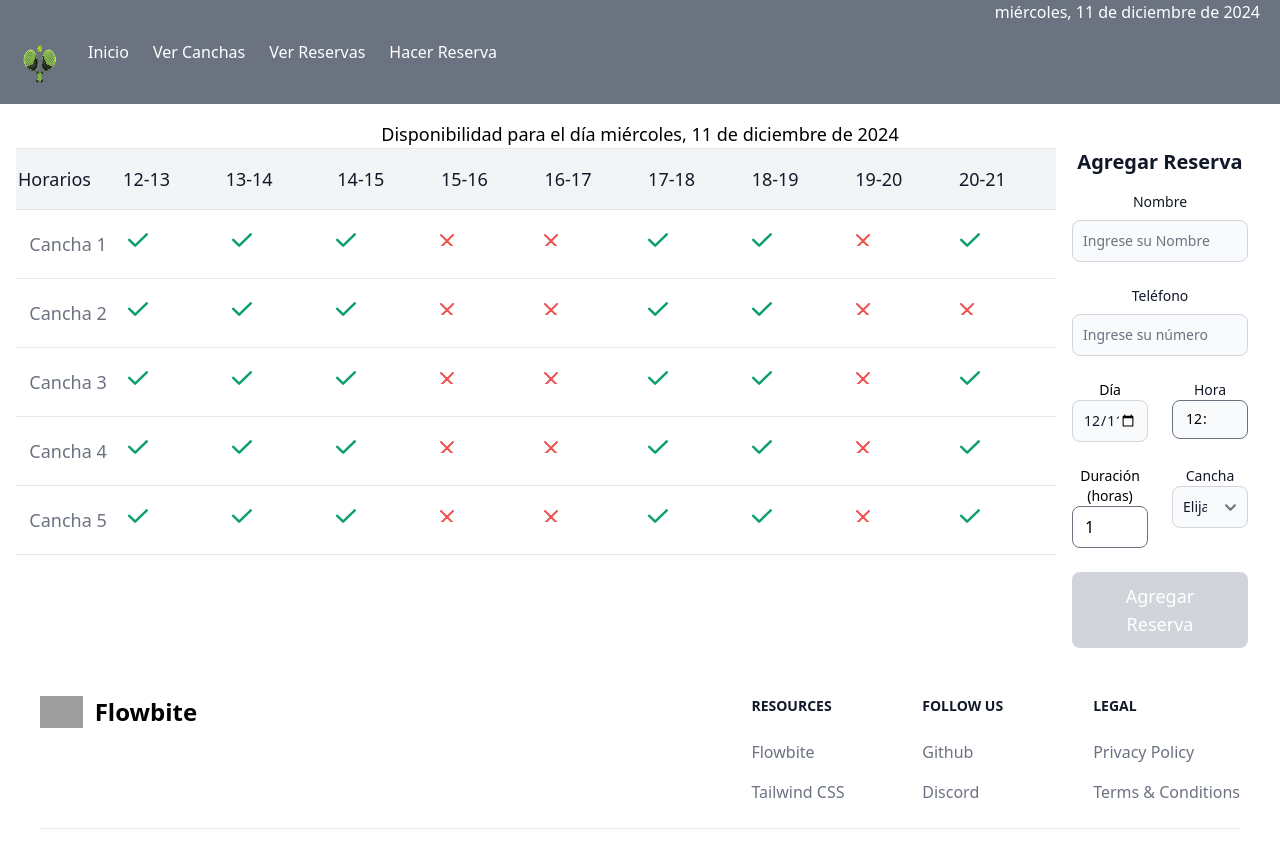
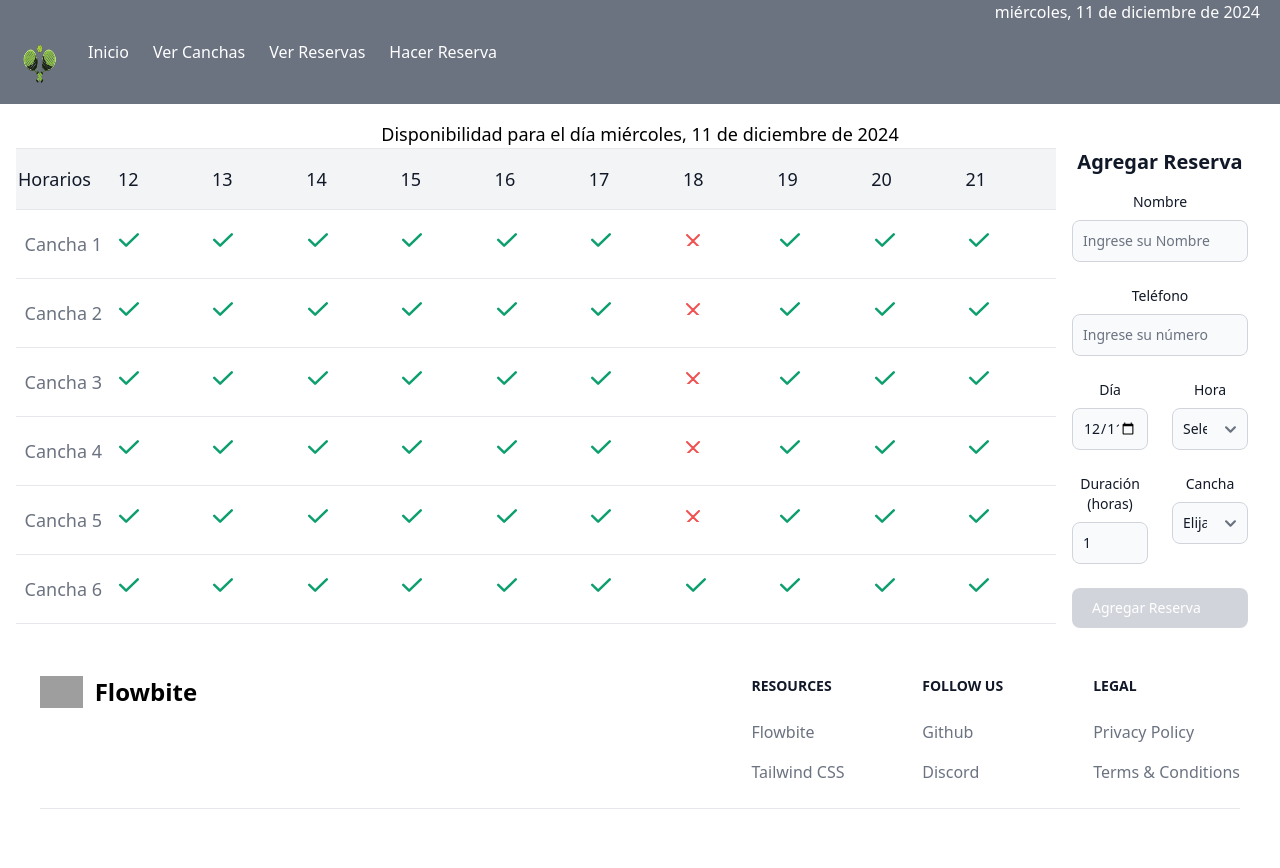
Before and after one commit to Alexx73/lab4_tp_front, a React (Vite) app: page /hacer-reserva in a window 1280 px wide. Shown: the top 868 px of the page. Built offline with nearby package versions, Linux system fonts and the light colour scheme; grey boxes are pictures that could not be loaded.

Commit message:
fix paso de props hora seleccionada a FormReservas

```diff
--- a/src/components/FormCanchas.jsx
+++ b/src/components/FormCanchas.jsx
@@ -5,6 +5,8 @@ function FormReservas({ setCanchas }) { // Asegúrate de recibir setCanchas como
     // Estado para almacenar los valores del formulario
     const [cancha, setCancha] = useState({ nombre: '', techada: false });
     const [isButtonDisabled, setIsButtonDisabled] = useState(true); // Estado para habilitar/deshabilitar el botón
+
+
 
     // Función para verificar si todos los campos están completos
     useEffect(() => {
--- a/src/components/FormReservas2.jsx
+++ b/src/components/FormReservas2.jsx
@@ -1,39 +1,56 @@
-import React, { useState , useEffect} from 'react';
-import Canchas from '../pages/Canchas';
+import React, { useState, useEffect } from 'react';
 
-function FormReservas2() {
+function FormReservas(props) {
+    const listaCanchas = props.listaCanchas;
+    console.log("Fecha para FormReservas: " + props.fechaRes)
+
     // Estado para almacenar los valores del formulario
     const [nombre, setNombre] = useState('');
     const [telefono, setTelefono] = useState('');
-    const [peso, setPeso] = useState(''); // Asegúrate de definir el estado para peso
     const [cancha, setCancha] = useState('');
-    const [dia, setDia] = useState(new Date().toISOString().split('T')[0]); // Día actual en formato YYYY-MM-DD
-    const [hora, setHora] = useState(new Date().toTimeString().slice(0, 5)); // Hora actual en formato HH:mm
-    const [duracion, setDuracion] = useState(1); // Duración inicial
+    const [dia, setDia] = useState(''); // Estado para la fecha seleccionada
+    const [hora, setHora] = useState('');
+    const [duracion, setDuracion] = useState(1);
+    const [isButtonDisabled, setIsButtonDisabled] = useState(true);
 
-    const [isButtonDisabled, setIsButtonDisabled] = useState(true); // Estado para habilitar/deshabilitar el botón
+    // Generar horas disponibles
+    const horasDisponibles = [];
+    for (let h = 12; h <= 21; h++) {
+        const horaString = `${h < 10 ? '0' + h : h}:00`;
+        horasDisponibles.push(horaString);
+    }
 
-    // Función para verificar si todos los campos están completos
+    // useEffect para inicializar el valor de 'dia' basado en props.fechaSeleccionada
+    useEffect(() => {
+        const hoy = new Date().toISOString().split('T')[0]; // Fecha actual en formato YYYY-MM-DD
+        if (props.fechaRes) {
+            const fechaSeleccionada = props.fechaRes
+            if (/^\d{4}-\d{2}-\d{2}$/.test(fechaSeleccionada)) {
+                setDia(fechaSeleccionada); // Fecha válida desde props
+                console.log("Fecha válida recibida:", fechaSeleccionada);
+            } else {
+                console.warn("Fecha inválida recibida:", fechaSeleccionada);
+                setDia(hoy); // Fallback a la fecha actual
+            }
+        } else {
+            setDia(hoy); // Si no hay fecha, usar fecha actual
+            console.log("No se recibió fecha en props, usando la fecha actual:", hoy);
+        }
+    }, [props.fechaSeleccionada]);
+
+    // useEffect para habilitar/deshabilitar el botón
     useEffect(() => {
         if (nombre && telefono && cancha && dia && hora && duracion) {
-            setIsButtonDisabled(false); // Habilitar el botón si todos los campos están completos
+            setIsButtonDisabled(false);
         } else {
-            setIsButtonDisabled(true); // Deshabilitar el botón si falta algún campo
+            setIsButtonDisabled(true);
         }
     }, [nombre, telefono, cancha, dia, hora, duracion]);
 
+    // Función para agregar la reserva
     function AgregarReserva(event) {
-        const formattedDate = formatDate(dia); // Formatear la fecha antes de mostrarla
-        event.preventDefault(); // Previene el envío del formulario
-        alert(`Nombre: ${nombre}\nTeléfono: ${telefono}  \nDia: ${formattedDate}  \nHora de Inicio: ${hora}   \nDuracion: ${duracion} \n${cancha}  `);
-    }
-
-    function formatDate(dateString) {
-        const date = new Date(dateString); // Convertir a objeto Date
-        const day = String(date.getDate()).padStart(2, '0'); // Obtener el día y agregar un cero delante si es necesario
-        const month = String(date.getMonth() + 1).padStart(2, '0'); // Obtener el mes (0-11) y agregar uno
-        const year = date.getFullYear(); // Obtener el año
-        return `${day}-${month}-${year}`; // Formato "día-mes-año"
+        event.preventDefault();
+        alert(`Nombre: ${nombre}\nTeléfono: ${telefono}\nDía: ${dia}\nHora de Inicio: ${hora}\nHora fin: ${hora + duracion}   \nDuración: ${duracion}\nCancha: ${cancha}`);
     }
 
     return (
@@ -49,13 +66,12 @@ function FormReservas2() {
                                 name="name"
                                 id="name"
                                 value={nombre}
-                                onChange={(e) => setNombre(e.target.value)} // Actualiza el estado
+                                onChange={(e) => setNombre(e.target.value)}
                                 className="bg-gray-50 border border-gray-300 text-gray-900 text-sm rounded-lg focus:ring-primary-600 focus:border-primary-600 block w-full p-2.5 dark:bg-gray-700 dark:border-gray-600 dark:placeholder-gray-400 dark:text-white dark:focus:ring-primary-500 dark:focus:border-primary-500"
                                 placeholder="Ingrese su Nombre"
                                 required
                             />
                         </div>
-
                         <div className="sm:col-span-2">
                             <label htmlFor="telefono" className="block mb-2 text-sm font-medium text-gray-900 dark:text-white">Teléfono</label>
                             <input
@@ -63,7 +79,7 @@ function FormReservas2() {
                                 name="telefono"
                                 id="telefono"
                                 value={telefono}
-                                onChange={(e) => setTelefono(e.target.value)} // Actualiza el estado
+                                onChange={(e) => setTelefono(e.target.value)}
                                 minLength="10"
                                 maxLength="10"
                                 pattern="\d{10}"
@@ -72,72 +88,60 @@ function FormReservas2() {
                                 required
                             />
                         </div>
-
-                          {/* Campo para el Día */}
                         <div>
-                            <label htmlFor="dia" className="block mb--2 text-sm font-medium text-gra--y--900 da--rk:text-white">Día</label>
+                            <label htmlFor="dia" className="block mb-2 text-sm font-medium text-gray-900 dark:text-white">Día</label>
                             <input
                                 type="date"
                                 id="dia"
-                                value={dia}
-                                onChange={(e) => setDia(e.target.value)} // Actualiza el estado
+                                value={dia} // Estado sincronizado con el input
+                                onChange={(e) => setDia(e.target.value)} // Actualizar el estado cuando el usuario cambie la fecha
                                 className="bg-gray-50 border border-gray-300 text-gray-900 text-sm rounded-lg focus:ring-primary-600 focus:border-primary-600 block w-full p-2.5 dark:bg-gray-700 dark:border-gray-600 dark:placeholder-gray-400 dark:text-white dark:focus:ring-primary-500 dark:focus:border-primary-500"
                             />
                         </div>
-
-                         {/* Campo para la Hora */}
                         <div>
-                            <label htmlFor="hora" className="block mb--2 text-sm font-medium text-gray-900 dark:text-white">Hora</label>
-                            <input
-                                type="time"
+                            <label htmlFor="hora" className="block mb-2 text-sm font-medium text-gray-900 dark:text-white">Hora</label>
+                            <select
                                 id="hora"
                                 value={hora}
-                                onChange={(e) => setHora(e.target.value)} // Actualiza el estado
-                                className="bg-gray-50 border border-gray--300 text-gray--900 text-sm rounded-lg focus:ring-primary--600 focus:border-primary--600 block w-full p--2.5 dark:bg-gra--y--700 dark:border-gra--y--600 da--rk:text-white da--rk:focus:ring-pri--mary--500 da--rk:focus:border-pri--mary--500"
-                            />
+                                onChange={(e) => setHora(e.target.value)}
+                                className="bg-gray-50 border border-gray-300 text-gray-900 text-sm rounded-lg focus:ring-primary-600 focus:border-primary-600 block w-full p-2.5 dark:bg-gray-700 dark:border-gray-600 dark:placeholder-gray-400 dark:text-white dark:focus:ring-primary-500 dark:focus:border-primary-500"
+                            >
+                                <option value="">Selecciona una hora</option>
+                                {horasDisponibles.map((horaOption, index) => (
+                                    <option key={index} value={horaOption}>{horaOption}</option>
+                                ))}
+                            </select>
                         </div>
-
-                         {/* Campo para la Duración */}
                         <div>
-                            <label htmlFor="duracion" className="block mb--2 text-sm font-medium text-gra--y--900 da--rk:text-white">Duración (horas)</label>
+                            <label htmlFor="duracion" className="block mb-2 text-sm font-medium text-gray-900 dark:text-white">Duración (horas)</label>
                             <input
                                 type="number"
                                 id="duracion"
                                 min={1}
                                 max={8}
                                 value={duracion}
-                                onChange={(e) => setDuracion(e.target.value)} // Actualiza el estado
-                                className= "bg-gra--y--50 border border-gra--y--300 te--xt-gra--y--900 te--xt-sm rounded-lg fo-cus:ring-pri-mary--600 fo-cus:border-pri-mary--600 block w-full p---2.5 da---rk:bg-gra---y---700 da---rk:border-gra---y---600 da---rk:placeholder-gra---y---400 da---rk:text-white da---rk:foc-us:ring-pri-mary---500 da---rk:foc-us.border-pri-mary---500"
+                                onChange={(e) => setDuracion(e.target.value)}
+                                className="bg-gray-50 border border-gray-300 text-gray-900 text-sm rounded-lg focus:ring-primary-600 focus:border-primary-600 block w-full p-2.5 dark:bg-gray-700 dark:border-gray-600 dark:placeholder-gray-400 dark:text-white dark:focus:ring-primary-500 dark:focus:border-primary-500"
                             />
                         </div>
-
                         <div>
-                            <label htmlFor="category" className="block mb--2 text-sm font-medium text-gray-900 dark:text-white">Cancha</label>
+                            <label htmlFor="category" className="block mb-2 text-sm font-medium text-gray-900 dark:text-white">Cancha</label>
                             <select
                                 id="category"
                                 value={cancha}
-                                onChange={(e) => setCancha(e.target.value)} // Actualiza el estado
+                                onChange={(e) => setCancha(e.target.value)}
                                 className="bg-gray-50 border border-gray-300 text-gray-900 text-sm rounded-lg focus:ring-primary-500 focus:border-primary-500 block w-full p-2.5 dark:bg-gray-700 dark:border-gray-600 dark:placeholder-gray-400 dark:text-white dark:focus:ring-primary-500 dark:focus:border-primary-500"
                             >
                                 <option value="">Elija cancha</option>
-                                <option value="Cancha 1">Cancha 1</option>
-                                <option value="Cancha 2">Cancha 2</option>
-                                <option value="Cancha 3">Cancha 3</option>
-                                <option value="Cancha 4">Cancha 4</option>
+                                {listaCanchas.map((cancha) => <option key={cancha} value={cancha}>{cancha}</option>)}
                             </select>
                         </div>
-
-
                     </div>
-
-                    <div className="lg:col-span-2  ">
+                    <div className="lg:col-span-2">
                         <button
-                            disabled={isButtonDisabled} // Deshabilitar el botón si isButtonDisabled es true
-                            type="submit" // Cambié a "submit"
-                            // className="inline-flex items-center px-5 py-2.5 mt-4 sm:mt-6 text-sm font-medium text-center text-white bg-blue-700 rounded-lg focus:ring-4 focus:ring-primary-200 dark:focus:ring-primary=900 hover:bg-primary=800"
-                            // className={`inline-flex items-center px----5 py----2.5 mt----4 sm:mt----6 te----xt-sm fo-n-t-medium te----xt-center te----xt-white ${isButtonDisabled ? 'bg-gray-300 cursor-not-allowed' : 'bg-blue-700 hover:bg-blue-800'} rounded-lg fo-cus:ring----4 fo-cus:ring-pri-mary----200 da-rk:foc-us:ring-pri-mary----900`}
-
-                            className={`inline-flex items-center w-full px-5 py-2.5 mt-4 sm:mt-6 tet-sm font-medium text-center text-white ${isButtonDisabled ? 'bg-gray-300 cursor-not-allowed' : 'bg-blue-700 hover:bg-blue-800'} rounded-lg focus:ring-4 focus:ring-pri-mary-200 da-rk:focus:ring-pri-mary-900`}
+                            disabled={isButtonDisabled}
+                            type="submit"
+                            className={`inline-flex items-center w-full px-5 py-2.5 mt-4 sm:mt-6 text-sm font-medium text-center text-white ${isButtonDisabled ? 'bg-gray-300 cursor-not-allowed' : 'bg-blue-700 hover:bg-blue-800'} rounded-lg focus:ring-4 focus:ring-primary-200 dark:focus:ring-primary-900`}
                         >
                             Agregar Reserva
                         </button>
@@ -148,4 +152,4 @@ function FormReservas2() {
     );
 }
 
-export default FormReservas2;
+export default FormReservas;
--- a/src/components/Libre.jsx
+++ b/src/components/Libre.jsx
@@ -1,8 +1,8 @@
 import React from 'react'
 
-function Libre() {
+function Libre(props) {
   return (
-    <div class="cursor-pointer" onClick={() => alert("hey")} >
+    <div class="cursor-pointer" onClick={() => alert(props.cancha + "\n" + props.horas + " a " +  (props.horas+ 1) +  " horas")} >
        <svg class="w-5 h-5 text-green-500 text-lg " aria-hidden="true" xmlns="http://www.w3.org/2000/svg" fill="none" viewBox="0 0 16 12">
             <path stroke="currentColor" stroke-linecap="round" stroke-linejoin="round" stroke-width="2" d="M1 5.917 5.724 10.5 15 1.5"/>
         </svg>
--- a/src/pages/Canchas.jsx
+++ b/src/pages/Canchas.jsx
@@ -1,120 +1,64 @@
 import React from 'react'
-
 import Libre from '../components/Libre'
 import Ocupado from '../components/Ocupado'
 
-function Canchas() {
-  return (
+function Canchas(props) {
+    const listaCanchas = ["Cancha 1", "Cancha 2", "Cancha 3", "Cancha 4", "Cancha 5"];
 
+    const listaCanchas2 = props.listaCanchas
 
-        <div id="detailed-pricing" className="w-full overflow-x-auto ">
+    const cantHoras = 10
+
+    // Crear el objeto de horarios dinámicamente basado en listaCanchas
+    const horarios = listaCanchas2.reduce((acc, cancha) => {
+        acc[cancha] = new Array(cantHoras).fill(false); // Inicializa todas las horas como libres
+
+        return acc;
+    }, {});
+
+    const horaOcupada = 18; // La hora que está ocupada (16:00)
+
+    // Marcamos la hora 16 como ocupada en todas las canchas
+    listaCanchas.forEach(cancha => {
+
+        horarios[cancha][horaOcupada - 12] = true; // Ajustamos el índice, ya que los horarios empiezan a las 12
+    });
+
+    return (
+        <div id="detailed-pricing" className="w-full overflow-x-auto">
             <div className="overflow-hidden min-w-max">
-                <div className="grid grid-cols-10 px-0.5 py-4 text-lg font-medium text-gray-900 bg-gray-100 border-t border-b border-gray-200  dark:bg-gray-800 dark:border-gray-700 dark:text-white">
-                    <div className="flex items-center w-16">Horarios</div>
-                    <div className="columna" >12-13</div>
-                    <div className="w-12"  >13-14</div>
-                    <div className="w-16"  >14-15</div>
-                    <div className="w-16"  >15-16</div>
-                    <div className="w-16"  >16-17</div>
-                    <div className="w-16"  >17-18</div>
-                    <div className="w-16"  >18-19</div>
-                    <div className="w-16"  >19-20</div>
-                    <div className="w-16"  >20-21</div>
+                <div className="grid grid-cols-11 px-0.5 py-4 text-md font-medium text-gray-900 bg-gray-100 border-t border-b border-gray-200 dark:bg-gray-800 dark:border-gray-700 dark:text-white">
+                    <div className="flex items-center w-18">Horarios</div>
+                    <div className="w-8">12</div>
+                    <div className="w-8">13</div>
+                    <div className="w-8">14</div>
+                    <div className="w-8">15</div>
+                    <div className="w-8">16</div>
+                    <div className="w-8">17</div>
+                    <div className="w-8">18</div>
+                    <div className="w-8">19</div>
+                    <div className="w-8">20</div>
+                    <div className="w-8">21</div>
+                    {/* <div className="w-8">22</div> */}
                 </div>
 
-                <div className="grid grid-cols-10 px-2 py-5 text-lg text-gray-700 border-b border-gray-200 gap-x-4 dark:border-gray-700">
-                    <div className="text-gray-500 dark:text-gray-400 ">
-                    Cancha 1
-                    {/* (<a href="#" class="text-blue-600 hover:underline">view all</a>) */}
+                {listaCanchas2.map((cancha, index) => (
+                    <div key={index} className="grid grid-cols-11 px-2 py-5 text-lg text-gray-700 border-b border-gray-200 gap-x-4 dark:border-gray-700">
+                        <div className="text-gray-500 dark:text-gray-400 pl-0">
+                            {cancha}
+                        </div>
+
+                        {/* Renderizar el horario de la cancha - Libre/Ocupado */}
+                        {horarios[cancha].map((item, idx) => (
+                            <div key={idx}>
+                                {item ? <Ocupado /> : <Libre horas={ idx + 12}  cancha={cancha }  />}
+                            </div>
+                        ))}
                     </div>
-                        <Libre />
-                        <Libre />
-                        <Libre />
-                        <Ocupado />
-                        <Ocupado />
-                        <Libre />
-                        <Libre />
-                        <Ocupado />
-                        <Libre />
-                </div>
-
-                <div className="grid grid-cols-10 px-2 py-5 text-lg text-gray-700 border-b border-gray-200 gap-x-4 dark:border-gray-700">
-                    <div className="text-gray-500 dark:text-gray-400 ">
-                    Cancha 2
-                    {/* (<a href="#" class="text-blue-600 hover:underline">view all</a>) */}
-                    </div>
-                        <Libre />
-                        <Libre />
-                        <Libre />
-                        <Ocupado />
-                        <Ocupado />
-                        <Libre />
-                        <Libre />
-                        <Ocupado />
-                        <Ocupado />
-                </div>
-
-                <div className="grid grid-cols-10 px-2 py-5 text-lg text-gray-700 border-b border-gray-200 gap-x-4 dark:border-gray-700">
-                    <div className="text-gray-500 dark:text-gray-400 ">
-                    Cancha 3
-                    {/* (<a href="#" class="text-blue-600 hover:underline">view all</a>) */}
-                    </div>
-                        <Libre />
-                        <Libre />
-                        <Libre />
-                        <Ocupado />
-                        <Ocupado />
-                        <Libre />
-                        <Libre />
-                        <Ocupado />
-                        <Libre />
-                </div>
-
-                <div className="grid grid-cols-10 px-2 py-5 text-lg text-gray-700 border-b border-gray-200 gap-x-4 dark:border-gray-700">
-                    <div className="text-gray-500 dark:text-gray-400 ">
-                    Cancha 4
-                    {/* (<a href="#" class="text-blue-600 hover:underline">view all</a>) */}
-                    </div>
-                        <Libre />
-                        <Libre />
-                        <Libre />
-                        <Ocupado />
-                        <Ocupado />
-                        <Libre />
-                        <Libre />
-                        <Ocupado />
-                        <Libre />
-                </div>
-
-                <div className="grid grid-cols-10 px-2 py-5 text-lg text-gray-700 border-b border-gray-200 gap-x-4 dark:border-gray-700">
-                    <div className="text-gray-500 dark:text-gray-400 ">
-                    Cancha 5
-                    {/* (<a href="#" class="text-blue-600 hover:underline">view all</a>) */}
-                    </div>
-                        <Libre />
-                        <Libre />
-                        <Libre />
-                        <Ocupado />
-                        <Ocupado />
-                        <Libre />
-                        <Libre />
-                        <Ocupado />
-                        <Libre />
-                </div>
-
-
-
-
-
-
-
-
-
-
+                ))}
             </div>
         </div>
-
-  )
+    );
 }
 
-export default Canchas
+export default Canchas;
--- a/src/pages/Reservas.jsx
+++ b/src/pages/Reservas.jsx
@@ -10,6 +10,7 @@ function Reservas(props) {
 
   // Utiliza useLocation para acceder a las props pasadas
   const location = useLocation();
+  const fechaSeleccionadaPorUsuario = props.state
 
 
   // Obtiene la fecha actual
@@ -18,6 +19,9 @@ function Reservas(props) {
   const fechaFormateada = fechaActual.toLocaleDateString('es-ES', opcionesFormato);
 
   let fechaReserva = location.state && location.state.selectedDate ? location.state.selectedDate : fechaFormateada
+
+  const canchas = ["Cancha 1", "Cancha 2", "Cancha 3", "Cancha 4", "Cancha 5", "Cancha 6"];
+
 
       // Registra las props en la consola
       // console.log(location.state);
@@ -32,12 +36,12 @@ function Reservas(props) {
     <div className="flex flex-col md:flex-row w-full mx auto">
       {/* Componente Canchas ocupa el 100% en pantallas pequeñas y 80% en medianas/grandes */}
       <div className="w-full md:w-5/7 min-w-[900px] max-w-[1200px] ">
-        <Canchas />
+        <Canchas listaCanchas={canchas} />
       </div>
 
       {/* Componente FormReservas ocupa el 100% en pantallas pequeñas y 20% en medianas/grandes */}
       <div className="w-full md:w-1/5 min-w-[200px] max-w-[300px] mt-4 md:mt-0 ">
-        <FormReservas2 />
+        <FormReservas2  listaCanchas={canchas} fechaSeleccionada={fechaSeleccionadaPorUsuario} fechaRes={fechaReserva}  />
       </div>
     </div>
     </div>
```
Also changed, not shown: src/pages/Inicio.jsx (+9 -3 lines). Lines whose indentation alone changed are shown as unchanged.
